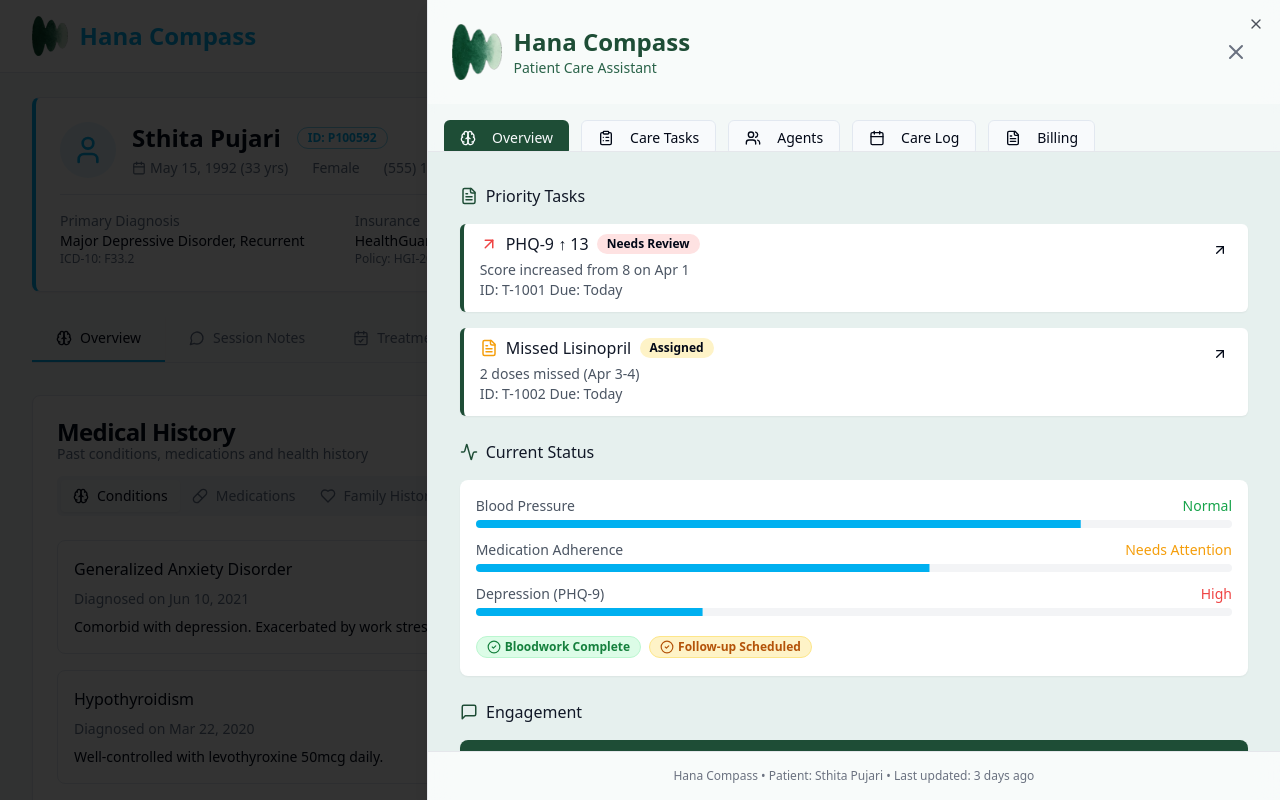
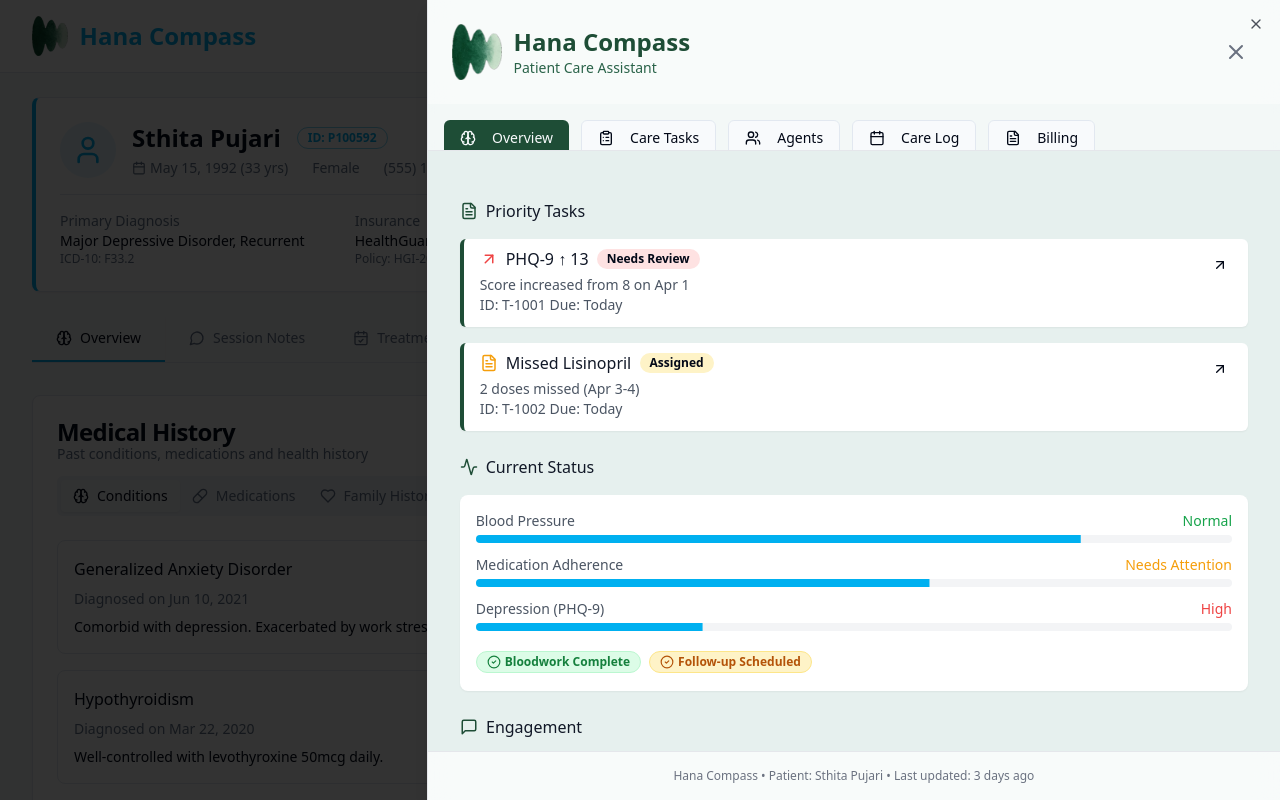
Before and after one commit to mhaihq/sthita-mental-haven, a React (Vite) app: page / in a window 1280 px wide. Both pictures are taken after a click on the button "Open Hana sidebar". Shown: the top 800 px of the page. Built offline with nearby package versions, Linux system fonts and the light colour scheme.

Commit message:
Fix: Resolve tab content overlap
Adjust the HanaSidebar's content area to prevent overlapping with the Overview and Care Tasks tabs.

```diff
--- a/src/components/layout/HanaSidebar.tsx
+++ b/src/components/layout/HanaSidebar.tsx
@@ -64,7 +64,7 @@ export const HanaSidebar = () => {
           </div>
 
           {/* Navigation Tabs - Adding better spacing and padding */}
-          <div className="flex overflow-x-auto p-4 gap-3 bg-white/50 backdrop-blur-sm border-b border-gray-200">
+          <div className="flex overflow-x-auto p-4 gap-3 bg-white/50 backdrop-blur-sm border-b border-gray-200 sticky top-0 z-10">
             <Button
               variant={activeTab === 'overview' ? 'default' : 'outline'}
               size="sm"
@@ -112,8 +112,8 @@ export const HanaSidebar = () => {
             </Button>
           </div>
 
-          {/* Tab Content */}
-          <div className="flex-grow overflow-y-auto p-4">
+          {/* Tab Content - Fixed padding and spacing */}
+          <div className="flex-grow overflow-y-auto p-4 mt-4">
             {activeTab === 'overview' && <OverviewTab />}
             {activeTab === 'tasks' && (
               <div>
```
